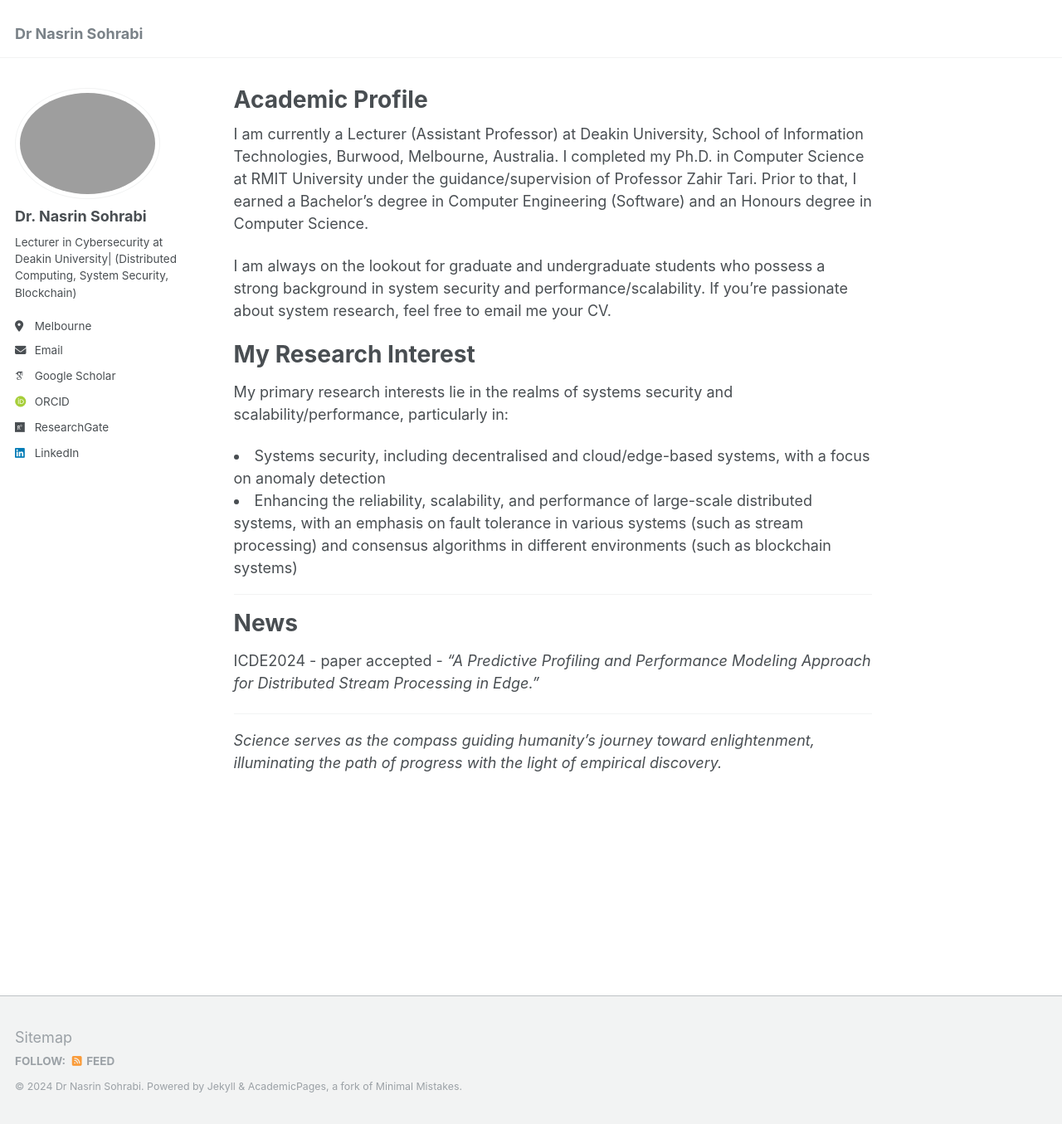
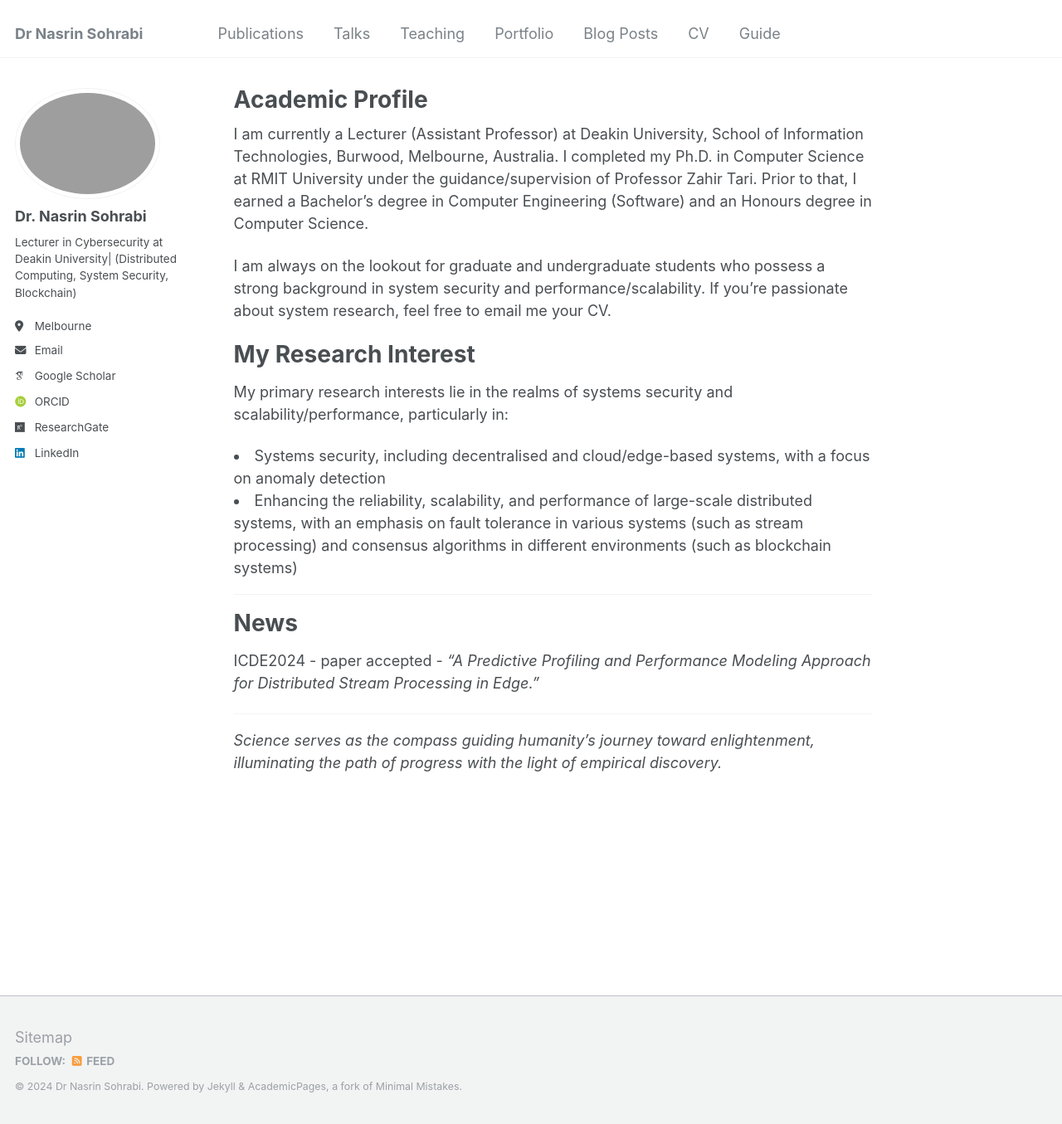
Before and after one commit to Nasrin-Sohrabi/Nasrin-Sohrabi.github.io, a Jekyll site: the page built from _pages/about.md, in a window 1280 px wide and 1355 px high. Shown: the whole window at 83% size. Built offline with Jekyll 4.4.1, drawn with Linux system fonts in a browser that asks for light colours; some web fonts are replaced.

Commit message:
updating

```diff
--- a/_data/navigation.yml
+++ b/_data/navigation.yml
@@ -1,4 +1,4 @@
- The following is the order of the links in the header of the website.
+# The following is the order of the links in the header of the website.
 #
 # Changing the order here will adjust the order and you can also add additional
 # links. Removing a link prevents it from showing in the header, but does not
@@ -13,3 +13,15 @@ main:
 
   - title: "Teaching"
     url: /teaching/
+
+  - title: "Portfolio"
+    url: /portfolio/
+
+  - title: "Blog Posts"
+    url: /year-archive/
+
+  - title: "CV"
+    url: /cv/
+
+  - title: "Guide"
+    url: /markdown/
```
